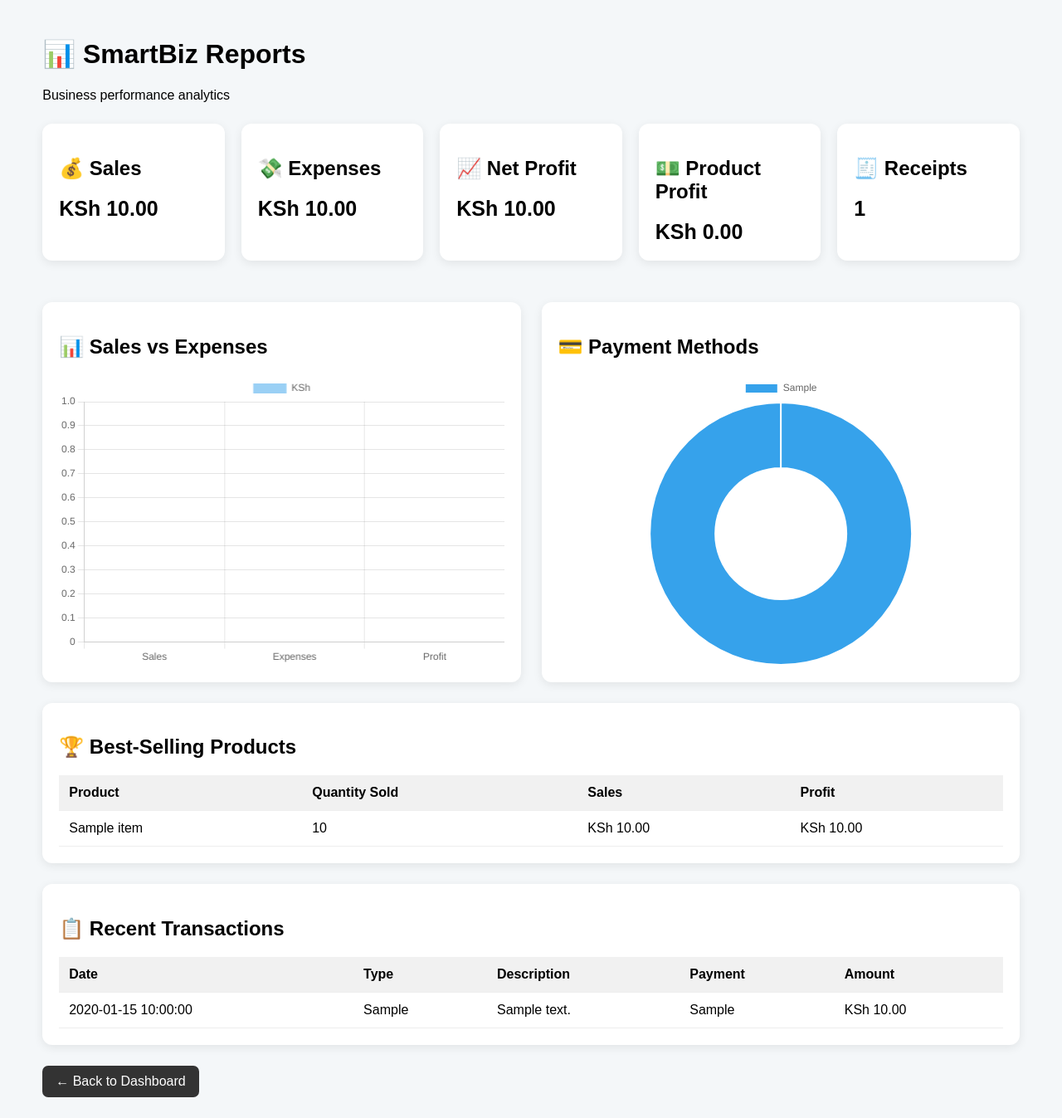
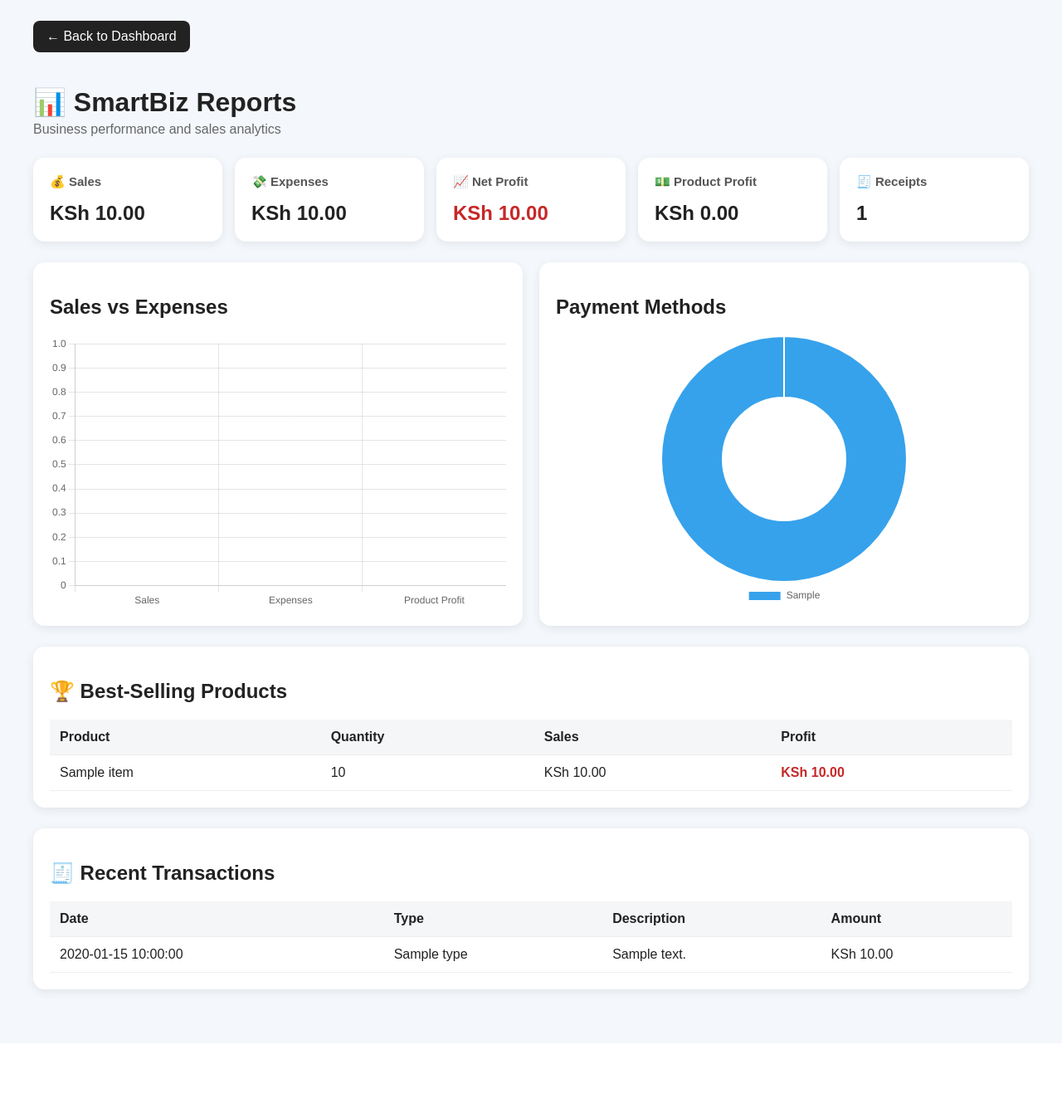
Before and after one commit to sc334ar/SmartBiz, a Python web app: template templates/reports.html in a window 1280 px wide. Shown: the whole page at 83% size. After the commit the page ends 1202 px from the top, so only its background shows below. Run offline with Jinja, Linux system fonts and the light colour scheme; the template is opened without the code that fills it: most values are stand-ins (such as "Sample title", 1, 10 or a date in 2020).

Commit message:
Refactor reports.html for improved layout and styling
Updated styles and structure for better layout and readability. Enhanced report details and chart integration.

```diff
--- a/templates/reports.html
+++ b/templates/reports.html
@@ -1,69 +1,109 @@
 <!DOCTYPE html>
 <html lang="en">
-
 <head>
-
     <meta charset="UTF-8">
-
-    <meta name="viewport"
-          content="width=device-width, initial-scale=1.0">
+    <meta name="viewport" content="width=device-width, initial-scale=1.0">
 
     <title>SmartBiz Reports</title>
 
     <script src="https://cdn.jsdelivr.net/npm/chart.js"></script>
 
     <style>
+        * {
+            box-sizing: border-box;
+        }
 
         body {
+            margin: 0;
             font-family: Arial, sans-serif;
-            background: #f4f7f9;
-            margin: 0;
+            background: #f4f7fb;
+            color: #222;
         }
 
         .container {
-            width: 92%;
+            width: 95%;
             max-width: 1200px;
             margin: auto;
-            padding: 25px 0;
+            padding: 25px 0 40px;
+        }
+
+        h1 {
+            margin-bottom: 5px;
+        }
+
+        .subtitle {
+            color: #666;
+            margin-top: 0;
+            margin-bottom: 25px;
+        }
+
+        .back {
+            display: inline-block;
+            text-decoration: none;
+            background: #222;
+            color: white;
+            padding: 10px 16px;
+            border-radius: 8px;
+            margin-bottom: 20px;
         }
 
         .cards {
             display: grid;
-            grid-template-columns:
-                repeat(auto-fit, minmax(210px, 1fr));
-
-            gap: 20px;
-            margin: 25px 0;
+            grid-template-columns: repeat(5, 1fr);
+            gap: 15px;
+            margin-bottom: 25px;
         }
 
         .card {
             background: white;
             padding: 20px;
-            border-radius: 12px;
-            box-shadow: 0 3px 12px rgba(0,0,0,.08);
-            margin-bottom: 25px;
+            border-radius: 14px;
+            box-shadow: 0 3px 12px rgba(0,0,0,0.08);
+        }
+
+        .card h3 {
+            margin-top: 0;
+            color: #555;
+            font-size: 15px;
         }
 
         .amount {
-            font-size: 25px;
+            font-size: 24px;
             font-weight: bold;
         }
 
         .charts {
             display: grid;
-            grid-template-columns:
-                repeat(auto-fit, minmax(320px, 1fr));
-
-            gap: 25px;
+            grid-template-columns: 1fr 1fr;
+            gap: 20px;
+            margin-bottom: 25px;
         }
 
-        .chart-box {
-            height: 350px;
+        .chart-card {
+            background: white;
+            padding: 20px;
+            border-radius: 14px;
+            box-shadow: 0 3px 12px rgba(0,0,0,0.08);
+        }
+
+        .chart-container {
+            position: relative;
+            height: 330px;
+        }
+
+        .section {
+            background: white;
+            padding: 20px;
+            border-radius: 14px;
+            margin-bottom: 25px;
+            box-shadow: 0 3px 12px rgba(0,0,0,0.08);
+            overflow-x: auto;
         }
 
         table {
             width: 100%;
             border-collapse: collapse;
+            margin-top: 15px;
         }
 
         th,
@@ -74,94 +114,118 @@
         }
 
         th {
-            background: #f1f1f1;
+            background: #f5f6f8;
         }
 
-        .table-container {
-            overflow-x: auto;
+        .profit {
+            font-weight: bold;
         }
 
-        .back {
-            display: inline-block;
-            padding: 10px 16px;
-            border-radius: 7px;
-            background: #333;
-            color: white;
-            text-decoration: none;
+        .positive {
+            color: #16803a;
         }
 
+        .negative {
+            color: #c62828;
+        }
+
+        .empty {
+            text-align: center;
+            color: #777;
+            padding: 25px;
+        }
+
+        @media (max-width: 900px) {
+            .cards {
+                grid-template-columns: repeat(2, 1fr);
+            }
+
+            .charts {
+                grid-template-columns: 1fr;
+            }
+        }
+
+        @media (max-width: 550px) {
+            .container {
+                width: 92%;
+            }
+
+            .cards {
+                grid-template-columns: 1fr;
+            }
+
+            .amount {
+                font-size: 22px;
+            }
+
+            th,
+            td {
+                padding: 9px;
+                font-size: 13px;
+            }
+        }
     </style>
-
 </head>
-
 
 <body>
 
 <div class="container">
 
+    <a href="{{ url_for('dashboard') }}" class="back">
+        ← Back to Dashboard
+    </a>
+
     <h1>📊 SmartBiz Reports</h1>
 
-    <p>
-        Business performance analytics
+    <p class="subtitle">
+        Business performance and sales analytics
     </p>
 
 
-    <!-- SUMMARY -->
+    <!-- SUMMARY CARDS -->
 
     <div class="cards">
 
         <div class="card">
-
-            <h2>💰 Sales</h2>
-
+            <h3>💰 Sales</h3>
             <div class="amount">
                 KSh {{ "%.2f"|format(sales) }}
             </div>
-
         </div>
 
-
         <div class="card">
-
-            <h2>💸 Expenses</h2>
-
+            <h3>💸 Expenses</h3>
             <div class="amount">
                 KSh {{ "%.2f"|format(expenses) }}
             </div>
-
         </div>
 
+        <div class="card">
+            <h3>📈 Net Profit</h3>
+
+            <div class="amount
+                {% if profit >= 0 %}
+                    positive
+                {% else %}
+                    negative
+                {% endif %}
+            ">
+                KSh {{ "%.2f"|format(profit) }}
+            </div>
+        </div>
 
         <div class="card">
-
-            <h2>📈 Net Profit</h2>
-
-            <div class="amount">
-                KSh {{ "%.2f"|format(profit) }}
-            </div>
-
-        </div>
-
-
-        <div class="card">
-
-            <h2>💵 Product Profit</h2>
-
+            <h3>💵 Product Profit</h3>
             <div class="amount">
                 KSh {{ "%.2f"|format(product_profit) }}
             </div>
-
         </div>
 
-
         <div class="card">
-
-            <h2>🧾 Receipts</h2>
-
+            <h3>🧾 Receipts</h3>
             <div class="amount">
                 {{ receipts_count }}
             </div>
-
         </div>
 
     </div>
@@ -171,27 +235,23 @@
 
     <div class="charts">
 
-        <div class="card">
+        <div class="chart-card">
 
-            <h2>📊 Sales vs Expenses</h2>
+            <h2>Sales vs Expenses</h2>
 
-            <div class="chart-box">
-
-                <canvas id="financialChart"></canvas>
-
+            <div class="chart-container">
+                <canvas id="salesExpensesChart"></canvas>
             </div>
 
         </div>
 
 
-        <div class="card">
+        <div class="chart-card">
 
-            <h2>💳 Payment Methods</h2>
+            <h2>Payment Methods</h2>
 
-            <div class="chart-box">
-
+            <div class="chart-container">
                 <canvas id="paymentChart"></canvas>
-
             </div>
 
         </div>
@@ -201,25 +261,21 @@
 
     <!-- TOP PRODUCTS -->
 
-    <div class="card">
+    <div class="section">
 
         <h2>🏆 Best-Selling Products</h2>
 
         {% if top_products %}
 
-        <div class="table-container">
-
         <table>
 
             <thead>
-
                 <tr>
                     <th>Product</th>
-                        <th>Quantity Sold</th>
+                    <th>Quantity</th>
                     <th>Sales</th>
                     <th>Profit</th>
                 </tr>
-
             </thead>
 
             <tbody>
@@ -229,21 +285,25 @@
                 <tr>
 
                     <td>
-                            {{ product['item'] }}
+                        {{ product["item"] }}
                     </td>
 
                     <td>
-                            {{ product['quantity'] }}
+                        {{ product["quantity"] }}
                     </td>
 
                     <td>
-                            KSh
-                            {{ "%.2f"|format(product['sales']) }}
+                        KSh {{ "%.2f"|format(product["sales"]) }}
                     </td>
 
-                        <td>
-                            KSh
-                            {{ "%.2f"|format(product['profit']) }}
+                    <td class="profit
+                        {% if product['profit'] >= 0 %}
+                            positive
+                        {% else %}
+                            negative
+                        {% endif %}
+                    ">
+                        KSh {{ "%.2f"|format(product["profit"]) }}
                     </td>
 
                 </tr>
@@ -254,69 +314,56 @@
 
         </table>
 
-        </div>
-
         {% else %}
 
-        <p>No product sales yet.</p>
+        <div class="empty">
+            No product sales recorded yet.
+        </div>
 
         {% endif %}
 
     </div>
 
 
-    <!-- TRANSACTIONS -->
+    <!-- RECENT TRANSACTIONS -->
 
-    <div class="card">
+    <div class="section">
 
-        <h2>📋 Recent Transactions</h2>
+        <h2>🧾 Recent Transactions</h2>
 
-        {% if transactions %}
-
-        <div class="table-container">
+        {% if recent_transactions %}
 
         <table>
 
             <thead>
-
                 <tr>
-
                     <th>Date</th>
                     <th>Type</th>
                     <th>Description</th>
-                        <th>Payment</th>
                     <th>Amount</th>
-
                 </tr>
-
             </thead>
-
 
             <tbody>
 
-                {% for transaction in transactions %}
+            {% for transaction in recent_transactions %}
 
                 <tr>
 
                     <td>
-                            {{ transaction['date'] }}
+                        {{ transaction["date"] }}
                     </td>
 
                     <td>
-                            {{ transaction['transaction_type'] }}
+                        {{ transaction["type"] }}
                     </td>
 
                     <td>
-                            {{ transaction['description'] }}
+                        {{ transaction["description"] }}
                     </td>
 
                     <td>
-                            {{ transaction['payment_method'] or '-' }}
-                        </td>
-
-                        <td>
-                            KSh
-                            {{ "%.2f"|format(transaction['amount']) }}
+                        KSh {{ "%.2f"|format(transaction["amount"]) }}
                     </td>
 
                 </tr>
@@ -327,108 +374,119 @@
 
         </table>
 
-        </div>
-
         {% else %}
 
-        <p>No transactions yet.</p>
+        <div class="empty">
+            No transactions recorded yet.
+        </div>
 
         {% endif %}
 
     </div>
-
-
-    <a
-        class="back"
-        href="{{ url_for('dashboard') }}"
-    >
-        ← Back to Dashboard
-    </a>
 
 </div>
 
 
 <script>
 
-const financialChart =
-    document.getElementById("financialChart");
+    // ---------------- SALES VS EXPENSES ----------------
 
-new Chart(financialChart, {
+    const salesExpensesCanvas =
+        document.getElementById(
+            "salesExpensesChart"
+        );
 
+    new Chart(
+        salesExpensesCanvas,
+        {
             type: "bar",
 
             data: {
-
                 labels: [
                     "Sales",
                     "Expenses",
-            "Profit"
+                    "Product Profit"
                 ],
 
-        datasets: [{
-
+                datasets: [
+                    {
                         label: "KSh",
 
                         data: [
-                {{ sales }},
-                {{ expenses }},
-                {{ profit }}
+                            {{ sales|default(0) }},
+                            {{ expenses|default(0) }},
+                            {{ product_profit|default(0) }}
                         ]
-
-        }]
-
+                    }
+                ]
             },
 
             options: {
-
                 responsive: true,
 
-        maintainAspectRatio: false
+                maintainAspectRatio: false,
 
+                plugins: {
+                    legend: {
+                        display: false
                     }
+                },
 
-});
+                scales: {
+                    y: {
+                        beginAtZero: true
+                    }
+                }
+            }
+        }
+    );
 
 
-const paymentChart =
-    document.getElementById("paymentChart");
+    // ---------------- PAYMENT METHODS ----------------
 
-new Chart(paymentChart, {
+    const paymentCanvas =
+        document.getElementById(
+            "paymentChart"
+        );
 
+    new Chart(
+        paymentCanvas,
+        {
             type: "doughnut",
 
             data: {
-
                 labels: [
                     {% for method in payment_methods %}
-                "{{ method['payment_method'] or 'Other' }}",
+                        "{{ method['payment_method']|replace('"', '\\"') }}"{% if not loop.last %},{% endif %}
                     {% endfor %}
                 ],
 
-        datasets: [{
-
+                datasets: [
+                    {
                         data: [
                             {% for method in payment_methods %}
-                    {{ method['total'] }},
+                                {{ method['total']|default(0) }}{% if not loop.last %},{% endif %}
                             {% endfor %}
                         ]
-
-        }]
-
+                    }
+                ]
             },
 
             options: {
-
                 responsive: true,
 
-        maintainAspectRatio: false
+                maintainAspectRatio: false,
 
+                plugins: {
+                    legend: {
+                        position: "bottom"
                     }
-
-});
+                }
+            }
+        }
+    );
 
 </script>
 
 </body>
-
                 </html>
```
Lines whose indentation alone changed are shown as unchanged.
